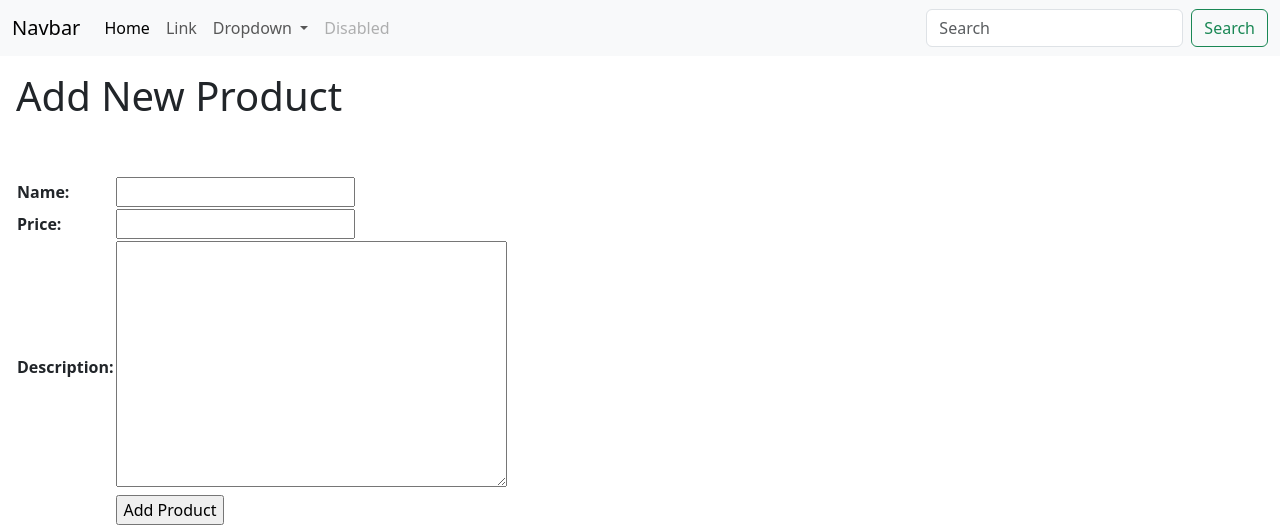
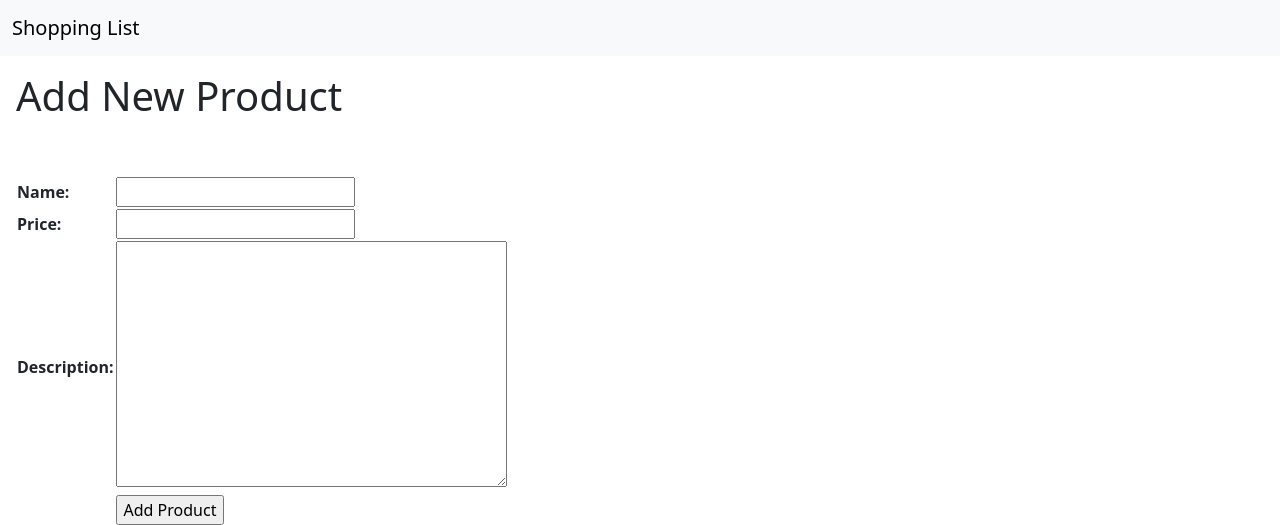
Before and after one commit to asteriskzie/my-first-repo, a Django app: page /create-product in a window 1280 px wide. Shown: the top 525 px of the page. Run offline with Django 4.2, Linux system fonts and the light colour scheme.

Commit message:
ta,bahin dikit lagi

```diff
--- a/main/templates/edit_product.html
+++ b/main/templates/edit_product.html
@@ -13,7 +13,7 @@
         <tr>
             <td></td>
             <td>
-                <input type="submit" value="Edit Product"/>
+                <input type="submit" value="Save"/>
             </td>
         </tr>
     </table>
--- a/templates/base.html
+++ b/templates/base.html
@@ -22,38 +22,7 @@
     <body>
         <nav class="navbar navbar-expand-lg bg-body-tertiary">
             <div class="container-fluid">
-                <a class="navbar-brand" href="#">Navbar</a>
-                <button class="navbar-toggler" type="button" data-bs-toggle="collapse" data-bs-target="#navbarSupportedContent" aria-controls="navbarSupportedContent" aria-expanded="false" aria-label="Toggle navigation">
-                <span class="navbar-toggler-icon"></span>
-                </button>
-                <div class="collapse navbar-collapse" id="navbarSupportedContent">
-                <ul class="navbar-nav me-auto mb-2 mb-lg-0">
-                    <li class="nav-item">
-                    <a class="nav-link active" aria-current="page" href="#">Home</a>
-                    </li>
-                    <li class="nav-item">
-                    <a class="nav-link" href="#">Link</a>
-                    </li>
-                    <li class="nav-item dropdown">
-                    <a class="nav-link dropdown-toggle" href="#" role="button" data-bs-toggle="dropdown" aria-expanded="false">
-                        Dropdown
-                    </a>
-                    <ul class="dropdown-menu">
-                        <li><a class="dropdown-item" href="#">Action</a></li>
-                        <li><a class="dropdown-item" href="#">Another action</a></li>
-                        <li><hr class="dropdown-divider"></li>
-                        <li><a class="dropdown-item" href="#">Something else here</a></li>
-                    </ul>
-                    </li>
-                    <li class="nav-item">
-                    <a class="nav-link disabled" aria-disabled="true">Disabled</a>
-                    </li>
-                </ul>
-                <form class="d-flex" role="search">
-                    <input class="form-control me-2" type="search" placeholder="Search" aria-label="Search">
-                    <button class="btn btn-outline-success" type="submit">Search</button>
-                </form>
-                </div>
+                <a class="navbar-brand" href="#">Shopping List</a>
             </div>
             </nav>
             <div class="d-flex flex-column p-3 row-gap-5">
```
